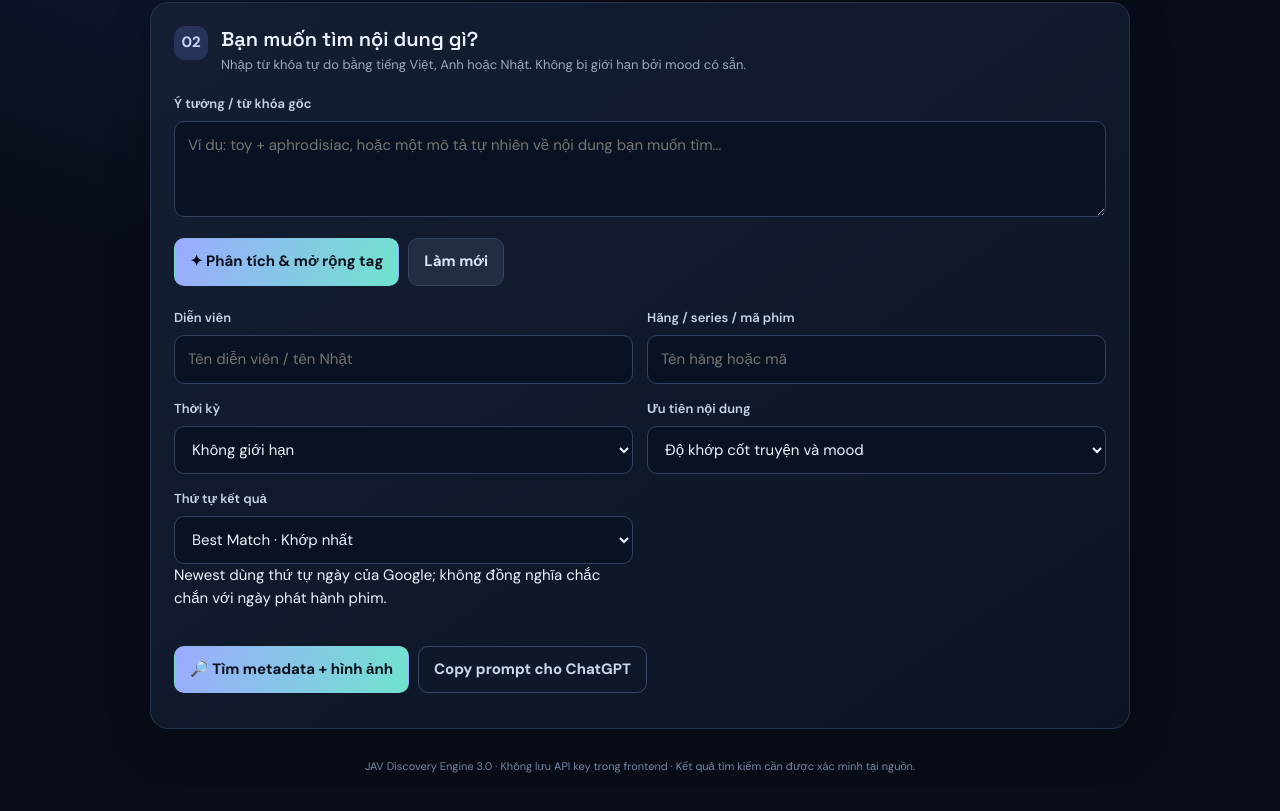
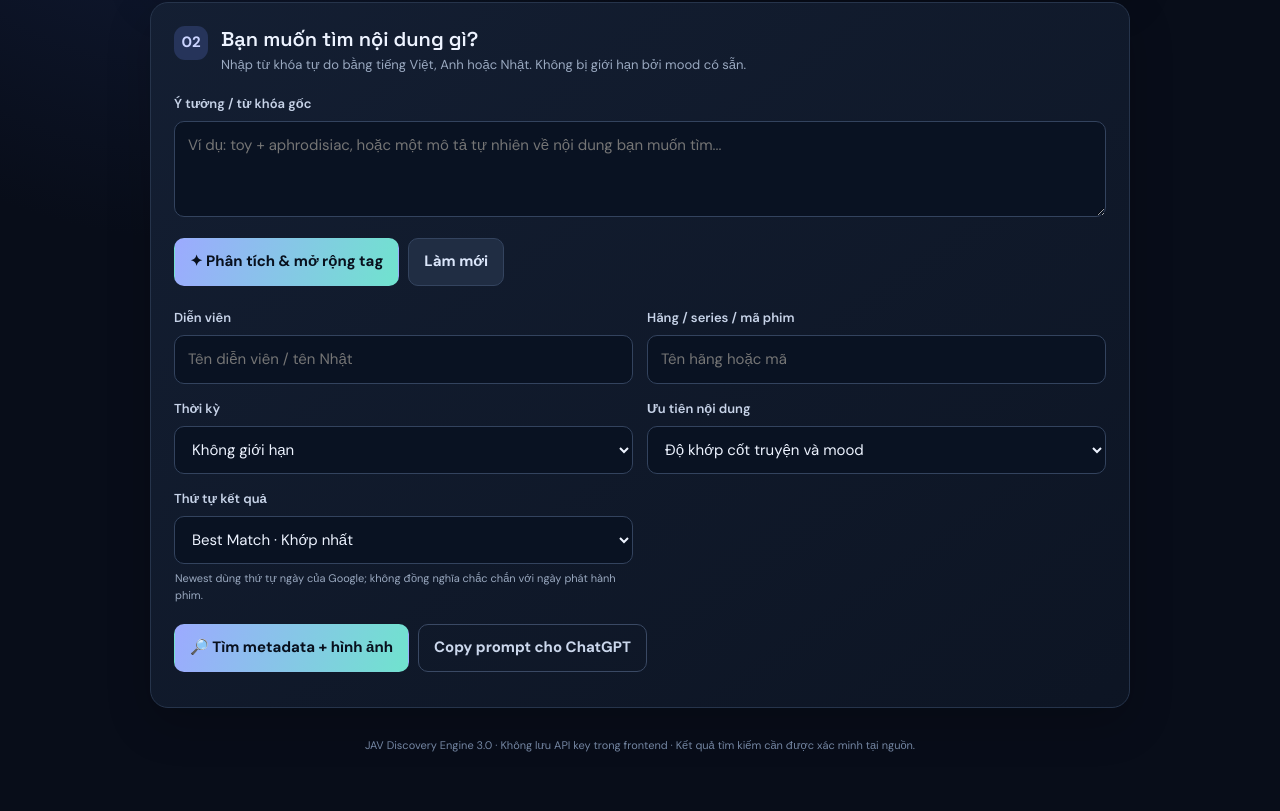
Before and after one commit to phucbao2k/Finder, a website: page public/index.html in a window 1280 px wide. Shown: the part 442-1253 px from the top of the page. Drawn offline with Linux system fonts and the light colour scheme.

Commit message:
Add field hint styling to style.css

```diff
--- a/public/assets/style.css
+++ b/public/assets/style.css
@@ -80,3 +80,5 @@ button.primary{background:linear-gradient(110deg,#9caaff,#70e3ce)}
 .lightbox a{color:#aebdff;font-size:12px}
 .lightbox-close{position:absolute;right:17px;top:12px;background:#25334b;color:white;border:1px solid #53627a;font-size:28px;line-height:1;padding:4px 12px}
 @media(max-width:640px){.shell{width:min(100% - 20px,980px);margin:18px auto 35px}.panel{padding:16px;border-radius:14px}.input-row,.custom-tag-row{flex-direction:column}.grid2{grid-template-columns:1fr}.input-row button,.custom-tag-row button{width:100%}.image-grid{grid-template-columns:repeat(2,minmax(0,1fr))}.image-open img{height:170px}.tag-head{align-items:flex-start}.result-heading{align-items:flex-start;flex-direction:column}}
+
+.field-hint{font-size:11px;color:var(--muted);margin:6px 1px 0}
```
